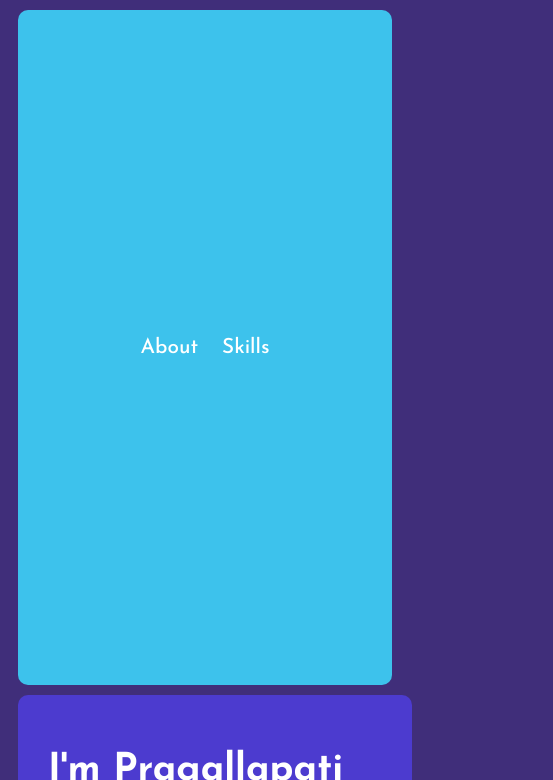
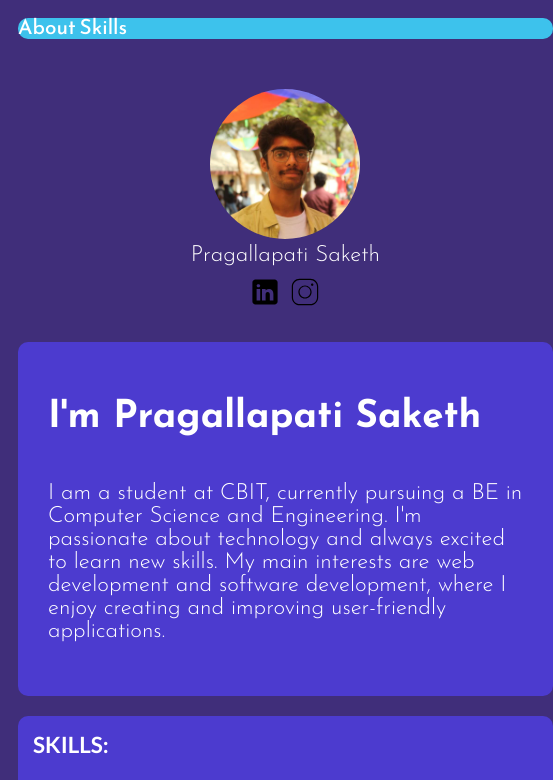
Before and after one commit to sakethpragallapati/Personal-Portfolio-Website, a plain HTML site: page index.html in a window 390 px wide. Shown: the top 780 px of the page, 553 px wide, since content can reach past the window. Drawn offline with Linux system fonts and the light colour scheme.

Commit message:
Update style.css

```diff
--- a/style.css
+++ b/style.css
@@ -129,20 +129,16 @@ p{
     color: white;
 }
 
-
-@media (max-width: 770px) {
+@media only screen and (max-width: 600px) {
     .container {
-        display: block;
-    }
-
-    .card-1, .card-2, .card-3, .img-card {
-        width: 100%;
-        margin-bottom: 10px;
-    }
-
-    p {
-        padding: 10px;
-        font-size: 1rem;
+        grid-template-rows: auto auto auto auto;
+        grid-template-columns: 1fr;
+        grid-template-areas:
+        "card-1"
+        "img-card"
+        "card-2"
+        "card-3";
+        height: auto;
     }
 
     .img-card img {
@@ -150,38 +146,13 @@ p{
     }
 
     #navbar {
-        justify-content: center;
+        flex-direction: column;
+        align-items: flex-start;
+        height: auto;
     }
 
     #navbar a {
-        padding: 0 10px;
-    }
-
-    .pfp {
-        font-size: 1.2rem;
+        padding-right: 0;
+        padding-bottom: 10px;
     }
 }
-
-@media (min-width: 601px) and (max-width: 1280px), (min-height: 962px) and (max-height: 1280px) {
-    #navbar {
-        justify-content: flex-start;
-    }
-
-    #navbar a {
-        padding-right: 0%;
-        margin-left: 20px;
-    }
-}
-
-@media (min-width: 360px) and (max-width: 480px), (min-height: 640px) and (max-height: 896px) {
-    .center-div {
-        display: flex;
-        justify-content: center;
-        align-items: center;
-        height: 100vh;
-    }
-
-    .about-small {
-        font-size: 1.7rem;
-    }
-}
```
